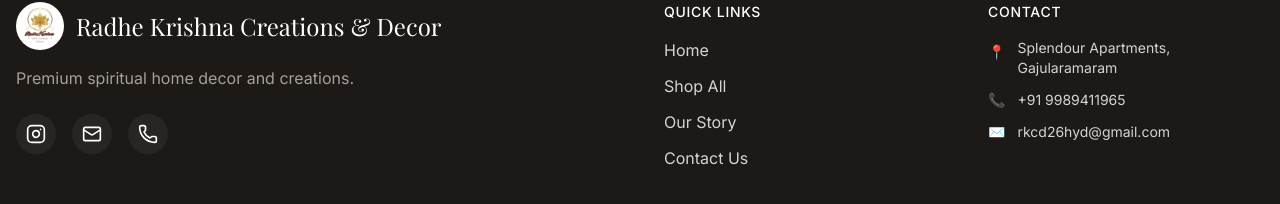
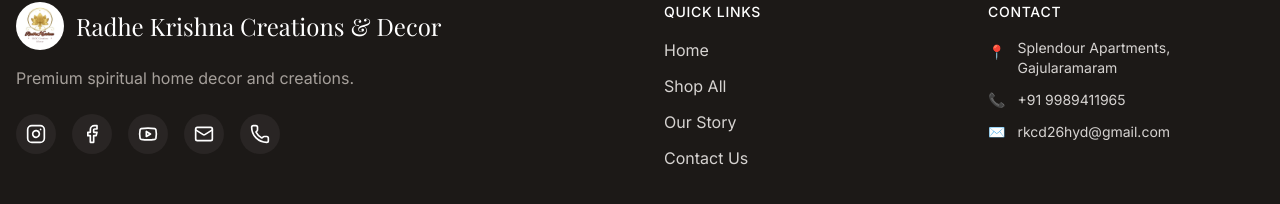
Before and after one commit to nalinim479-sudo/Radhe-Krishna-Creations-Decor, a Next.js app: page / in a window 1280 px wide. Shown: the part 3807-4011 px from the top of the page. Built offline with nearby package versions, Linux system fonts and the light colour scheme; a web font is replaced by a local one.

Commit message:
Add social media links and update WhatsApp catalog link

```diff
--- a/src/app/contact/page.tsx
+++ b/src/app/contact/page.tsx
@@ -13,7 +13,7 @@
             icon: <MessageCircle className="w-6 h-6 text-green-600" />,
             label: "WhatsApp",
             value: "+91 9989411965",
-            href: "https://wa.me/919989411965",
+            href: "https://wa.me/c/919989411965",
         },
         {
             icon: <Mail className="w-6 h-6 text-amber-700" />,
@@ -65,7 +65,7 @@
                                     The fastest way to get in touch or place an order is via WhatsApp.
                                 </p>
                                 <a
-                                    href="https://wa.me/919989411965"
+                                    href="https://wa.me/c/919989411965"
                                     target="_blank"
                                     rel="noopener noreferrer"
                                     className="w-full flex items-center justify-center gap-3 bg-green-600 hover:bg-green-500 text-white px-8 py-5 rounded-2xl text-xl font-medium transition-all hover:scale-[1.02] shadow-lg shadow-green-600/20"
--- a/src/components/NextLayout.tsx
+++ b/src/components/NextLayout.tsx
@@ -3,7 +3,7 @@
 import Link from "next/link";
 import { usePathname } from "next/navigation";
 import { useState } from "react";
-import { Menu, X, Instagram, Mail, Phone, MessageCircle, ShoppingBag, Facebook, MapPin, ChevronRight } from "lucide-react";
+import { Menu, X, Instagram, Mail, Phone, MessageCircle, ShoppingBag, Facebook, Youtube, MapPin, ChevronRight } from "lucide-react";
 import { cn } from "@/src/lib/utils";
 import { siteConfig } from "@/src/config/site";
 import { useCart } from "@/src/context/CartContext";
@@ -177,6 +177,14 @@
                             <a href={siteConfig.links.instagram} target="_blank" rel="noopener noreferrer" className="w-10 h-10 rounded-full bg-stone-800 flex items-center justify-center hover:bg-amber-700 transition-colors text-white">
                                 <Instagram className="w-5 h-5" />
                             </a>
+                            <a href={siteConfig.links.facebook} target="_blank" rel="noopener noreferrer" className="w-10 h-10 rounded-full bg-stone-800 flex items-center justify-center hover:bg-amber-700 transition-colors text-white">
+                                <Facebook className="w-5 h-5" />
+                            </a>
+                            {siteConfig.links.youtube && (
+                                <a href={siteConfig.links.youtube} target="_blank" rel="noopener noreferrer" className="w-10 h-10 rounded-full bg-stone-800 flex items-center justify-center hover:bg-amber-700 transition-colors text-white">
+                                    <Youtube className="w-5 h-5" />
+                                </a>
+                            )}
                             <a href={`mailto:${siteConfig.email}`} className="w-10 h-10 rounded-full bg-stone-800 flex items-center justify-center hover:bg-amber-700 transition-colors text-white">
                                 <Mail className="w-5 h-5" />
                             </a>
--- a/src/config/site.ts
+++ b/src/config/site.ts
@@ -8,9 +8,10 @@
     currency: "₹",
     logo: "/logo.png",
     links: {
-        whatsapp: "https://wa.me/919989411965",
-        instagram: "https://instagram.com",
-        facebook: "https://facebook.com"
+        whatsapp: "https://wa.me/c/919989411965",
+        instagram: "https://www.instagram.com/rkcreations_decor26?igsh=dXh4ZzA1anVoeTd6",
+        facebook: "https://www.facebook.com/share/1DPsBUrJiA/",
+        youtube: "https://youtube.com/@nalinitalks?si=OwW9oWhsrr80J376"
     },
     theme: {
         primary: "amber-700",
```
